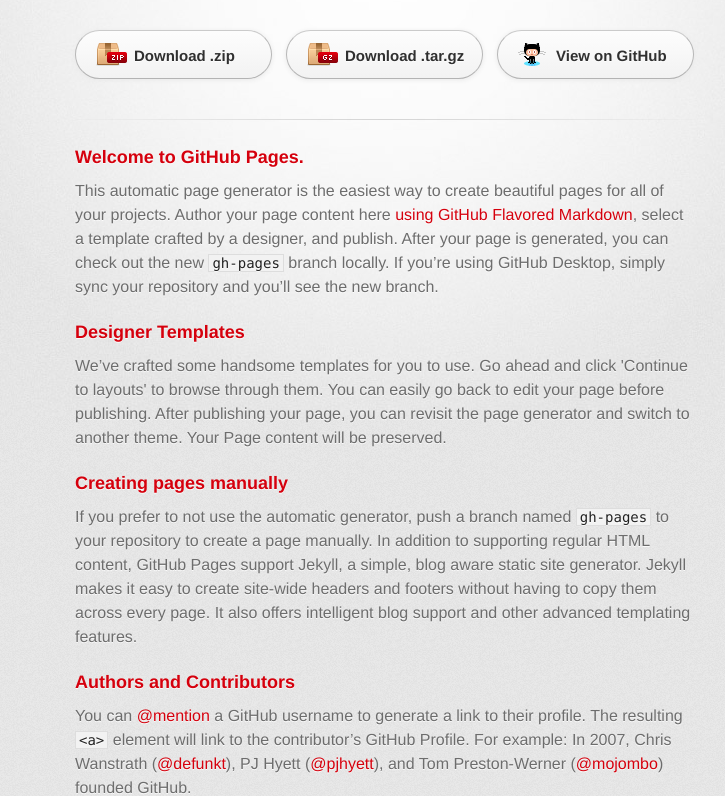
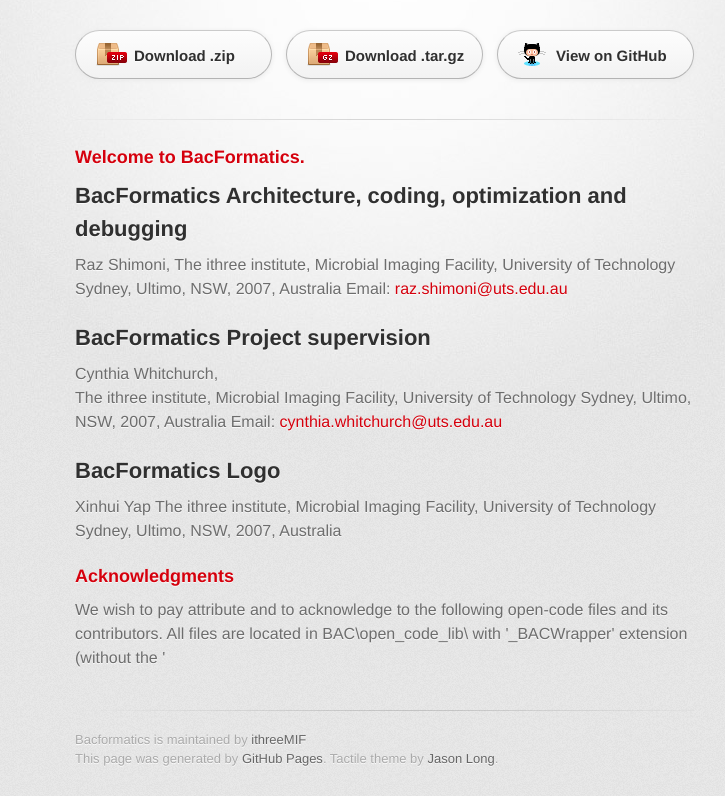
Before and after one commit to cjzachreson/BacFormatics, a plain HTML site: page index.html in a window 1280 px wide. Shown: the part 158-954 px from the top of the page, without its empty margins (255-980 px from the left). Drawn offline with Linux system fonts and the light colour scheme; a web font is replaced by a local one.

```diff
--- a/index.html
+++ b/index.html
@@ -32,29 +32,33 @@
 
         <section id="main_content">
           <h3>
-<a id="welcome-to-github-pages" class="anchor" href="#welcome-to-github-pages" aria-hidden="true"><span aria-hidden="true" class="octicon octicon-link"></span></a>Welcome to GitHub Pages.</h3>
+<a id="welcome-to-bacformatics" class="anchor" href="#welcome-to-bacformatics" aria-hidden="true"><span aria-hidden="true" class="octicon octicon-link"></span></a>Welcome to BacFormatics.</h3>
 
-<p>This automatic page generator is the easiest way to create beautiful pages for all of your projects. Author your page content here <a href="https://guides.github.com/features/mastering-markdown/">using GitHub Flavored Markdown</a>, select a template crafted by a designer, and publish. After your page is generated, you can check out the new <code>gh-pages</code> branch locally. If you’re using GitHub Desktop, simply sync your repository and you’ll see the new branch.</p>
+<h2>
+<a id="bacformatics-architecture-coding-optimization-and-debugging" class="anchor" href="#bacformatics-architecture-coding-optimization-and-debugging" aria-hidden="true"><span aria-hidden="true" class="octicon octicon-link"></span></a>BacFormatics Architecture, coding, optimization and debugging</h2>
+
+<p>Raz Shimoni,
+The ithree institute, Microbial Imaging Facility, University of Technology Sydney, Ultimo, NSW, 2007, Australia
+Email: <a href="mailto:raz.shimoni@uts.edu.au">raz.shimoni@uts.edu.au</a></p>
+
+<h2>
+<a id="bacformatics-project-supervision" class="anchor" href="#bacformatics-project-supervision" aria-hidden="true"><span aria-hidden="true" class="octicon octicon-link"></span></a>BacFormatics Project supervision</h2>
+
+<p>Cynthia Whitchurch,<br>
+The ithree institute, Microbial Imaging Facility, University of Technology Sydney, Ultimo, NSW, 2007, Australia
+Email: <a href="mailto:cynthia.whitchurch@uts.edu.au">cynthia.whitchurch@uts.edu.au</a></p>
+
+<h2>
+<a id="bacformatics-logo" class="anchor" href="#bacformatics-logo" aria-hidden="true"><span aria-hidden="true" class="octicon octicon-link"></span></a>BacFormatics Logo</h2>
+
+<p>Xinhui Yap
+The ithree institute, Microbial Imaging Facility, University of Technology Sydney, Ultimo, NSW, 2007, Australia</p>
 
 <h3>
-<a id="designer-templates" class="anchor" href="#designer-templates" aria-hidden="true"><span aria-hidden="true" class="octicon octicon-link"></span></a>Designer Templates</h3>
+<a id="acknowledgments" class="anchor" href="#acknowledgments" aria-hidden="true"><span aria-hidden="true" class="octicon octicon-link"></span></a>Acknowledgments</h3>
 
-<p>We’ve crafted some handsome templates for you to use. Go ahead and click 'Continue to layouts' to browse through them. You can easily go back to edit your page before publishing. After publishing your page, you can revisit the page generator and switch to another theme. Your Page content will be preserved.</p>
-
-<h3>
-<a id="creating-pages-manually" class="anchor" href="#creating-pages-manually" aria-hidden="true"><span aria-hidden="true" class="octicon octicon-link"></span></a>Creating pages manually</h3>
-
-<p>If you prefer to not use the automatic generator, push a branch named <code>gh-pages</code> to your repository to create a page manually. In addition to supporting regular HTML content, GitHub Pages support Jekyll, a simple, blog aware static site generator. Jekyll makes it easy to create site-wide headers and footers without having to copy them across every page. It also offers intelligent blog support and other advanced templating features.</p>
-
-<h3>
-<a id="authors-and-contributors" class="anchor" href="#authors-and-contributors" aria-hidden="true"><span aria-hidden="true" class="octicon octicon-link"></span></a>Authors and Contributors</h3>
-
-<p>You can <a href="https://help.github.com/articles/basic-writing-and-formatting-syntax/#mentioning-users-and-teams" class="user-mention">@mention</a> a GitHub username to generate a link to their profile. The resulting <code>&lt;a&gt;</code> element will link to the contributor’s GitHub Profile. For example: In 2007, Chris Wanstrath (<a href="https://github.com/defunkt" class="user-mention">@defunkt</a>), PJ Hyett (<a href="https://github.com/pjhyett" class="user-mention">@pjhyett</a>), and Tom Preston-Werner (<a href="https://github.com/mojombo" class="user-mention">@mojombo</a>) founded GitHub.</p>
-
-<h3>
-<a id="support-or-contact" class="anchor" href="#support-or-contact" aria-hidden="true"><span aria-hidden="true" class="octicon octicon-link"></span></a>Support or Contact</h3>
-
-<p>Having trouble with Pages? Check out our <a href="https://help.github.com/pages">documentation</a> or <a href="https://github.com/contact">contact support</a> and we’ll help you sort it out.</p>
+<p>We wish to pay attribute and to acknowledge to the following open-code files and its contributors.
+All files are located in BAC\open_code_lib\ with  '_BACWrapper' extension (without the '</p>
         </section>
 
         <footer>
```
Also changed, not shown: params.json (+1 -1 lines).
